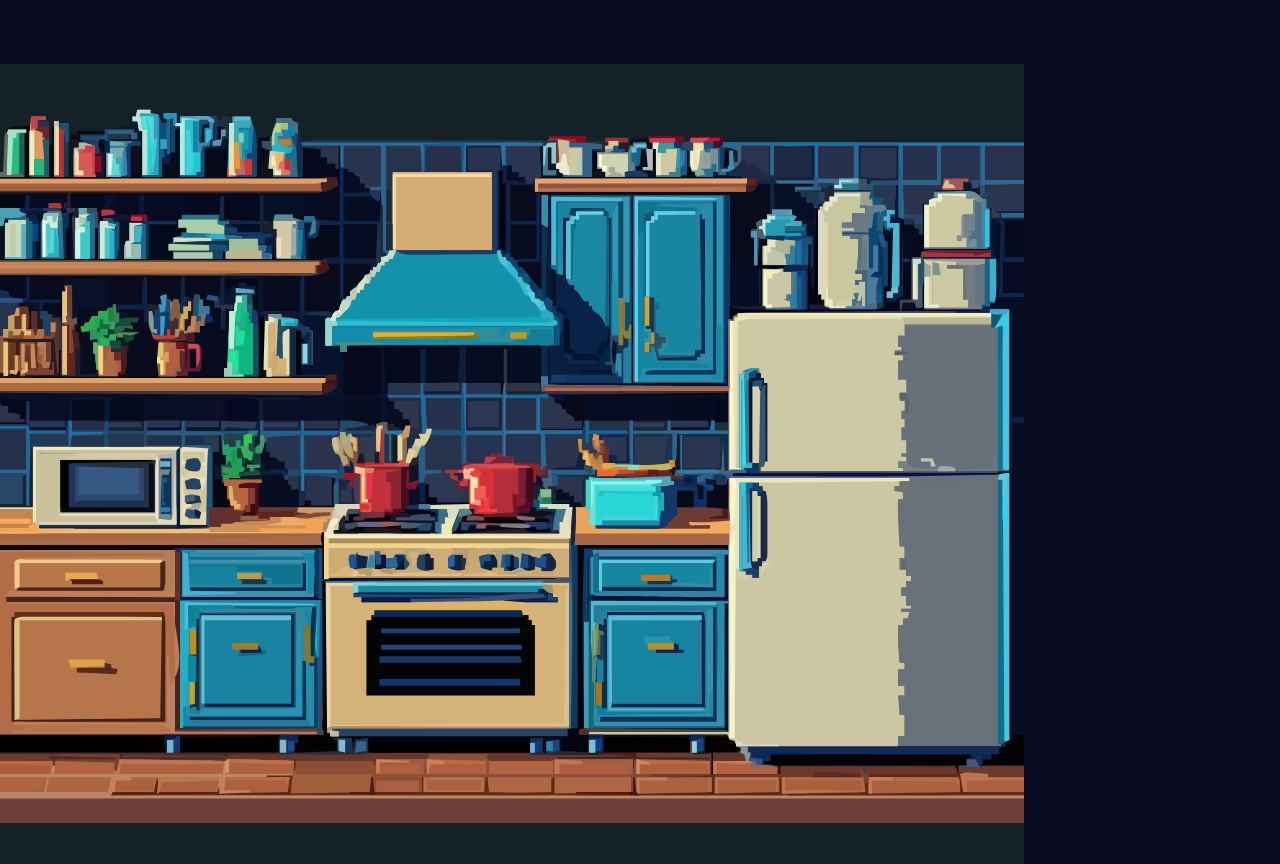
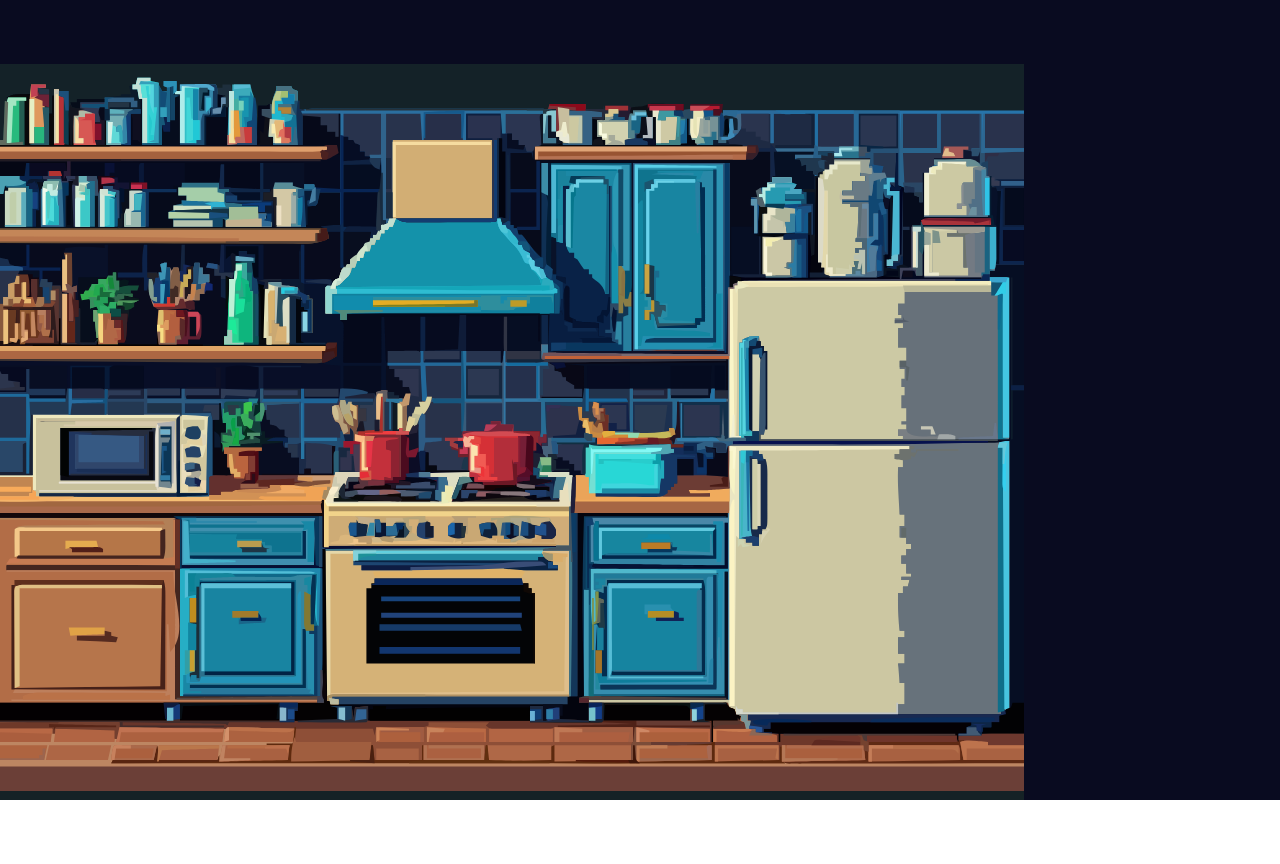
Before and after one commit to jutinwang/Hackthe6ix-2024-Project, a React (Create React App) app in the folder hackthe6ix-project/: page / in a window 1280 px wide. After the commit the page ends 800 px from the top, so only its background shows below. Built offline with nearby package versions, Linux system fonts and the light colour scheme.

Commit message:
Fridge responding

```diff
--- a/hackthe6ix-project/src/App.css
+++ b/hackthe6ix-project/src/App.css
@@ -1,6 +1,8 @@
 .App {
   text-align: center;
   background-color: #090B20;
+  box-sizing: border-box;
+  height: 100vh;
 }
 
 .App-logo {
@@ -41,9 +43,11 @@
 
 .app-body{
   width: 80%;
-  height: 100vh;
+  height: 92vh;
   background-image: url('./images/fridge/kitchen.svg');
   background-position: center;
   background-repeat: no-repeat;
   background-size: cover;
+  box-sizing: border-box;
+  padding: 2em;
 }
--- a/hackthe6ix-project/src/App.js
+++ b/hackthe6ix-project/src/App.js
@@ -1,11 +1,14 @@
 import './App.css';
 import Navbar from './components/Navbar';
+import ClickableSection from './components/ClickableSection';
 
 function App() {
   return (
       <div className="App">
         <Navbar />
-        <div className='app-body'></div>
+        <div className='app-body'>
+          <ClickableSection/>
+        </div>
       </div>
   );
 }
--- /dev/null
+++ b/hackthe6ix-project/src/components/ClickableSection.js
@@ -0,0 +1,12 @@
+import React from "react";
+import './clickable-section.css';
+
+export default function ClickableSection(){
+    return(
+        <div className="click-body">
+            <div className="fridge-body" onClick={() => {console.log('fridge has been clicked')}}>
+
+            </div>
+        </div>
+    )
+}
--- /dev/null
+++ b/hackthe6ix-project/src/components/clickable-section.css
@@ -0,0 +1,15 @@
+.click-body{
+    width: 100%;
+    height: 100%;
+    background-color: transparent;
+    position: relative;
+}
+.fridge-body{
+    position: absolute;
+    bottom: 0%;
+    right: 0%;
+    height: 65vh;
+    width: 20vw;
+    background-color: transparent;
+    cursor: pointer;
+}
```
